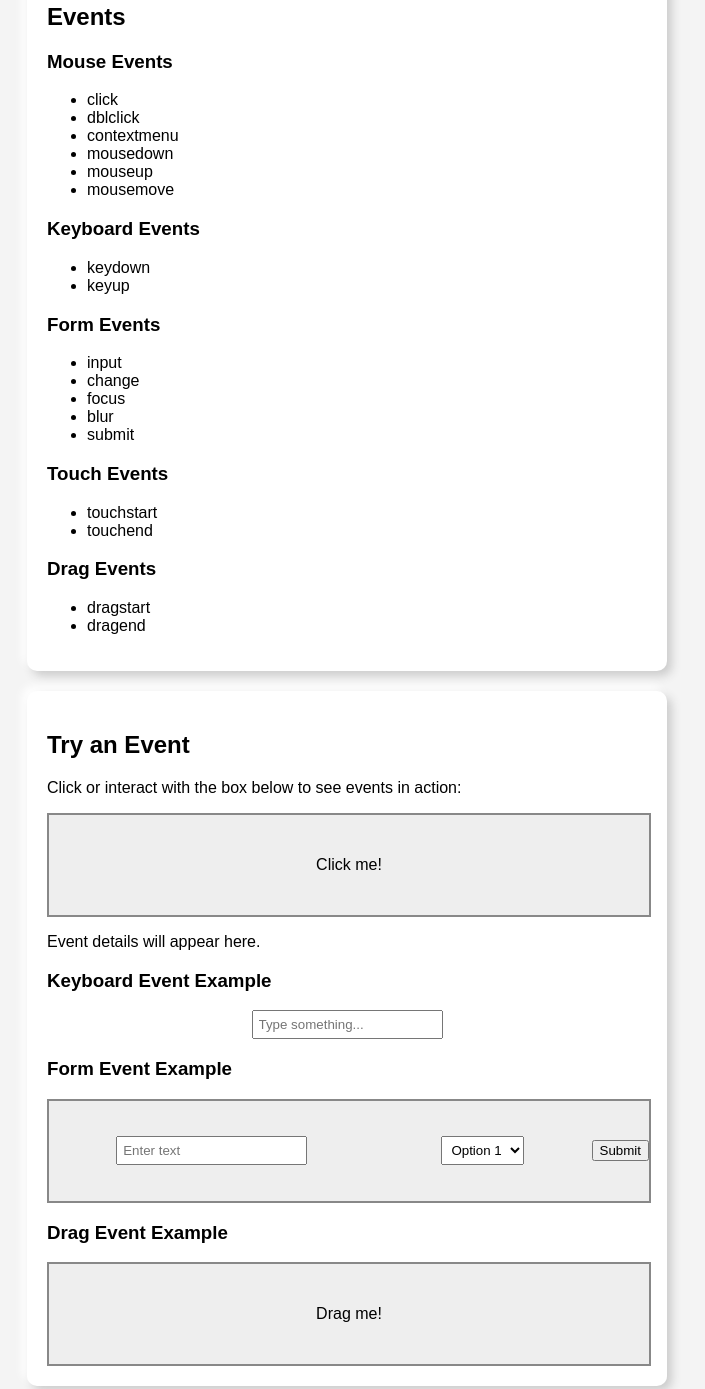
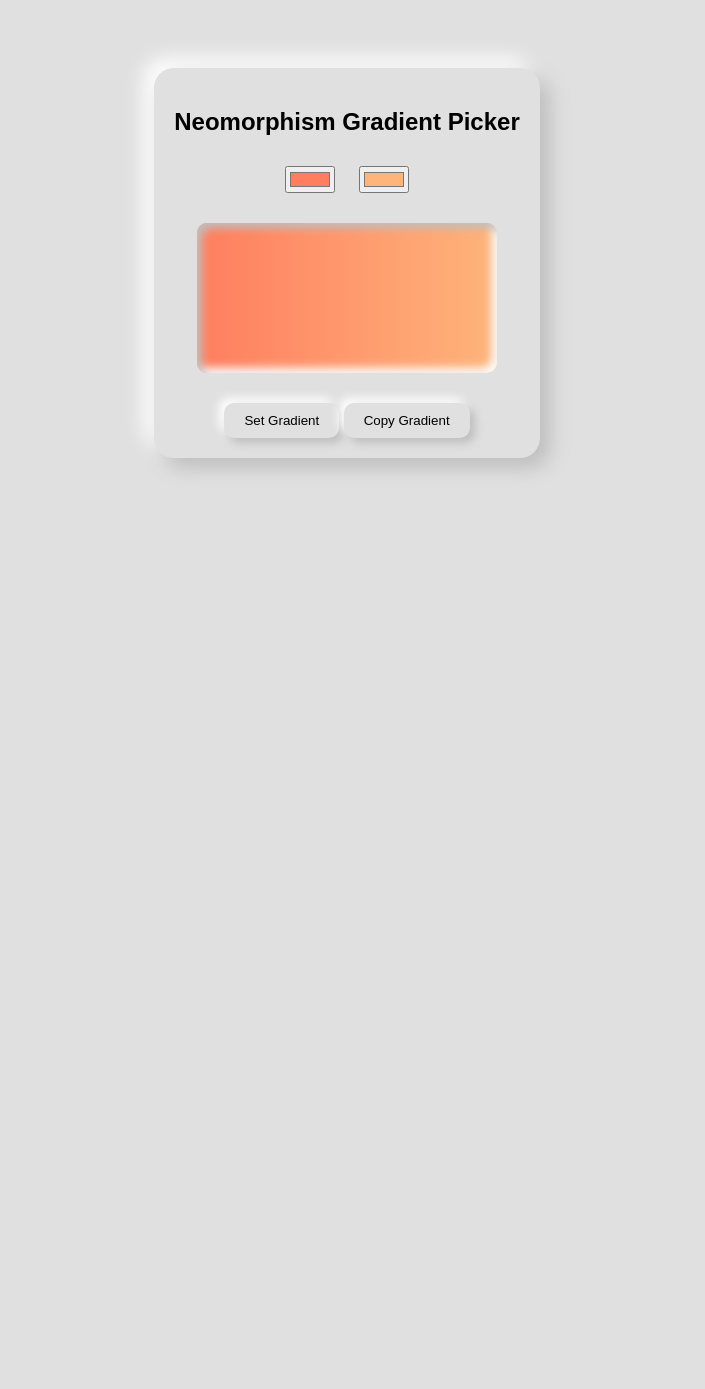
Before and after one commit to ranjeetdakshvanshi/JS, a plain HTML site: page index.html in a window 1280 px wide. Shown: the part 145-1534 px from the top of the page, without its empty margins (293-998 px from the left). After the commit the page ends 816 px from the top, so only its background shows below. Drawn offline with Linux system fonts and the light colour scheme.

Commit message:
Update index.html

```diff
--- a/index.html
+++ b/index.html
@@ -3,139 +3,74 @@
 <head>
     <meta charset="UTF-8">
     <meta name="viewport" content="width=device-width, initial-scale=1.0">
-    <title>JavaScript Event Explorer</title>
+    <title>Neomorphism Gradient Picker</title>
     <style>
         body {
-            font-family: Arial, sans-serif;
             display: flex;
             justify-content: center;
             align-items: center;
-            flex-direction: column;
-            min-height: 100vh;
-            background-color: #f4f4f4;
-            padding: 10px;
+            height: 100vh;
+            background: #e0e0e0;
+            font-family: Arial, sans-serif;
+            transition: background 0.5s ease;
         }
-        #eventList, #eventTester {
-            width: 90%;
-            max-width: 600px;
+        .container {
+            background: #e0e0e0;
             padding: 20px;
-            background: white;
-            box-shadow: 5px 5px 10px #ccc, -5px -5px 10px #fff;
+            border-radius: 20px;
+            box-shadow: 10px 10px 20px #bebebe, -10px -10px 20px #ffffff;
+            text-align: center;
+        }
+        .color-box {
+            width: 300px;
+            height: 150px;
+            margin: 20px auto;
             border-radius: 10px;
-            margin: 10px;
+            box-shadow: inset 5px 5px 10px #bebebe, inset -5px -5px 10px #ffffff;
         }
-        #testBox, #formExample, #dragExample {
-            width: 100%;
-            height: 100px;
+        .btn {
+            background: #e0e0e0;
+            border: none;
+            padding: 10px 20px;
             margin-top: 10px;
-            border: 2px solid #888;
-            display: flex;
-            justify-content: center;
-            align-items: center;
-            font-size: 16px;
-            background-color: #eee;
+            border-radius: 10px;
+            box-shadow: 5px 5px 10px #bebebe, -5px -5px 10px #ffffff;
             cursor: pointer;
         }
-        input, select {
-            display: block;
-            margin: 10px auto;
-            padding: 5px;
+        .btn:active {
+            box-shadow: inset 5px 5px 10px #bebebe, inset -5px -5px 10px #ffffff;
         }
-        @media (max-width: 600px) {
-            #eventList, #eventTester {
-                width: 100%;
-                padding: 15px;
-            }
-            #testBox, #formExample, #dragExample {
-                height: 80px;
-                font-size: 14px;
-            }
+        .color-picker {
+            margin: 10px;
         }
     </style>
 </head>
 <body>
-    <h1>JavaScript Event Explorer</h1>
+    <div class="container">
+        <h2>Neomorphism Gradient Picker</h2>
+        <input type="color" class="color-picker" id="color1" value="#ff7e5f">
+        <input type="color" class="color-picker" id="color2" value="#feb47b">
+        <div class="color-box" id="colorBox" style="background: linear-gradient(to right, #ff7e5f, #feb47b);"></div>
+        <button class="btn" onclick="setGradient()">Set Gradient</button>
+        <button class="btn" onclick="copyGradient()">Copy Gradient</button>
+    </div>
+    <script>
+        function setGradient() {
+            const color1 = document.getElementById("color1").value;
+            const color2 = document.getElementById("color2").value;
+            const colorBox = document.getElementById("colorBox");
+            const gradient = `linear-gradient(to right, ${color1}, ${color2})`;
+            colorBox.style.background = gradient;
+            document.body.style.background = gradient;
+        }
 
-    <div id="eventList">
-        <h2>Events</h2>
-        <h3>Mouse Events</h3>
-        <ul id="mouseEvents"></ul>
-        <h3>Keyboard Events</h3>
-        <ul id="keyboardEvents"></ul>
-        <h3>Form Events</h3>
-        <ul id="formEvents"></ul>
-        <h3>Touch Events</h3>
-        <ul id="touchEvents"></ul>
-        <h3>Drag Events</h3>
-        <ul id="dragEvents"></ul>
-    </div>
-
-    <div id="eventTester">
-        <h2>Try an Event</h2>
-        <p>Click or interact with the box below to see events in action:</p>
-        <div id="testBox">Click me!</div>
-        <p id="eventOutput">Event details will appear here.</p>
-
-        <h3>Keyboard Event Example</h3>
-        <input type="text" id="keyboardInput" placeholder="Type something...">
-
-        <h3>Form Event Example</h3>
-        <form id="formExample">
-            <input type="text" placeholder="Enter text">
-            <select>
-                <option value="1">Option 1</option>
-                <option value="2">Option 2</option>
-            </select>
-            <button type="submit">Submit</button>
-        </form>
-
-        <h3>Drag Event Example</h3>
-        <div id="dragExample" draggable="true">Drag me!</div>
-    </div>
-
-    <script>
-        const categorizedEvents = {
-            "mouseEvents": ["click", "dblclick", "contextmenu", "mousedown", "mouseup", "mousemove"],
-            "keyboardEvents": ["keydown", "keyup"],
-            "formEvents": ["input", "change", "focus", "blur", "submit"],
-            "touchEvents": ["touchstart", "touchend"],
-            "dragEvents": ["dragstart", "dragend"]
-        };
-
-        const eventOutput = document.getElementById("eventOutput");
-        const testBox = document.getElementById("testBox");
-        const keyboardInput = document.getElementById("keyboardInput");
-        const formExample = document.getElementById("formExample");
-        const dragExample = document.getElementById("dragExample");
-
-        Object.keys(categorizedEvents).forEach(category => {
-            const eventList = document.getElementById(category);
-            categorizedEvents[category].forEach(event => {
-                let li = document.createElement("li");
-                li.textContent = event;
-                eventList.appendChild(li);
-
-                testBox.addEventListener(event, e => {
-                    eventOutput.textContent = `Event: ${e.type} triggered!`;
-                });
+        function copyGradient() {
+            const colorBox = document.getElementById("colorBox");
+            const gradient = window.getComputedStyle(colorBox).backgroundImage;
+            navigator.clipboard.writeText(gradient).then(() => {
+                alert("Gradient copied to clipboard: " + gradient);
             });
-        });
-
-        keyboardInput.addEventListener("keydown", e => {
-            eventOutput.textContent = `Keyboard Event: ${e.type} - Key: ${e.key}`;
-        });
-
-        formExample.addEventListener("submit", e => {
-            e.preventDefault();
-            eventOutput.textContent = "Form submitted!";
-        });
-
-        dragExample.addEventListener("dragstart", () => {
-            eventOutput.textContent = "Dragging started!";
-        });
-        dragExample.addEventListener("dragend", () => {
-            eventOutput.textContent = "Dragging ended!";
-        });
+        }
     </script>
 </body>
 </html>
```
